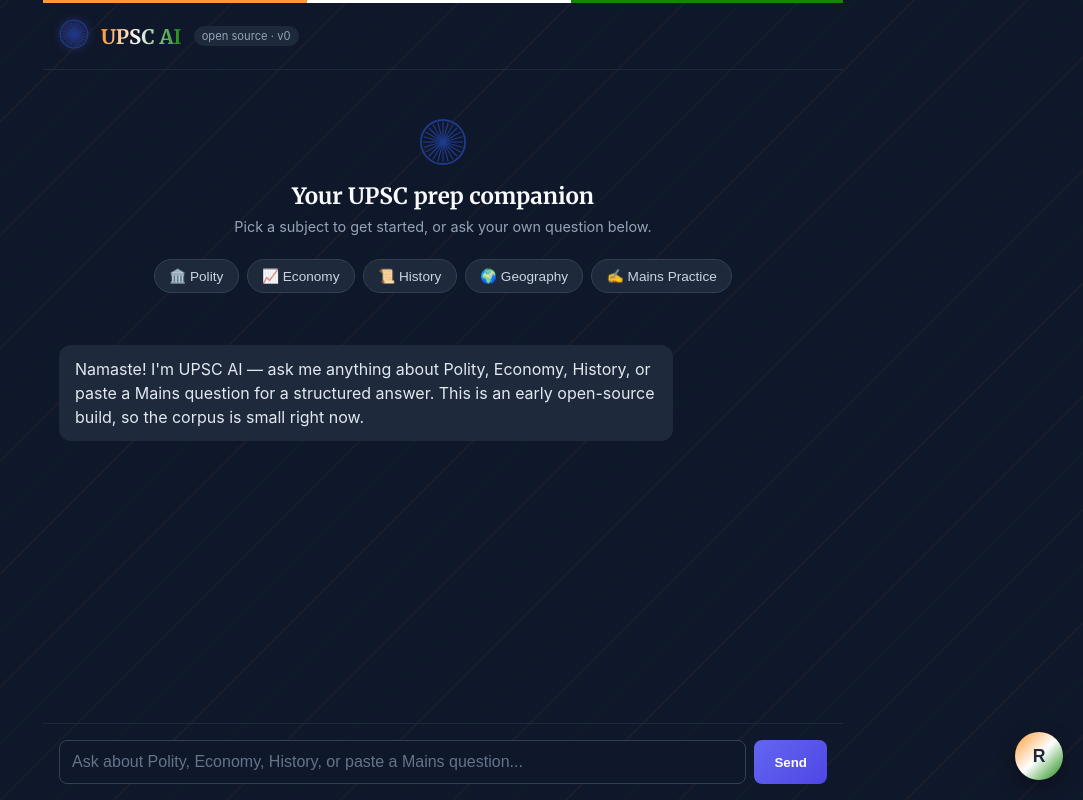
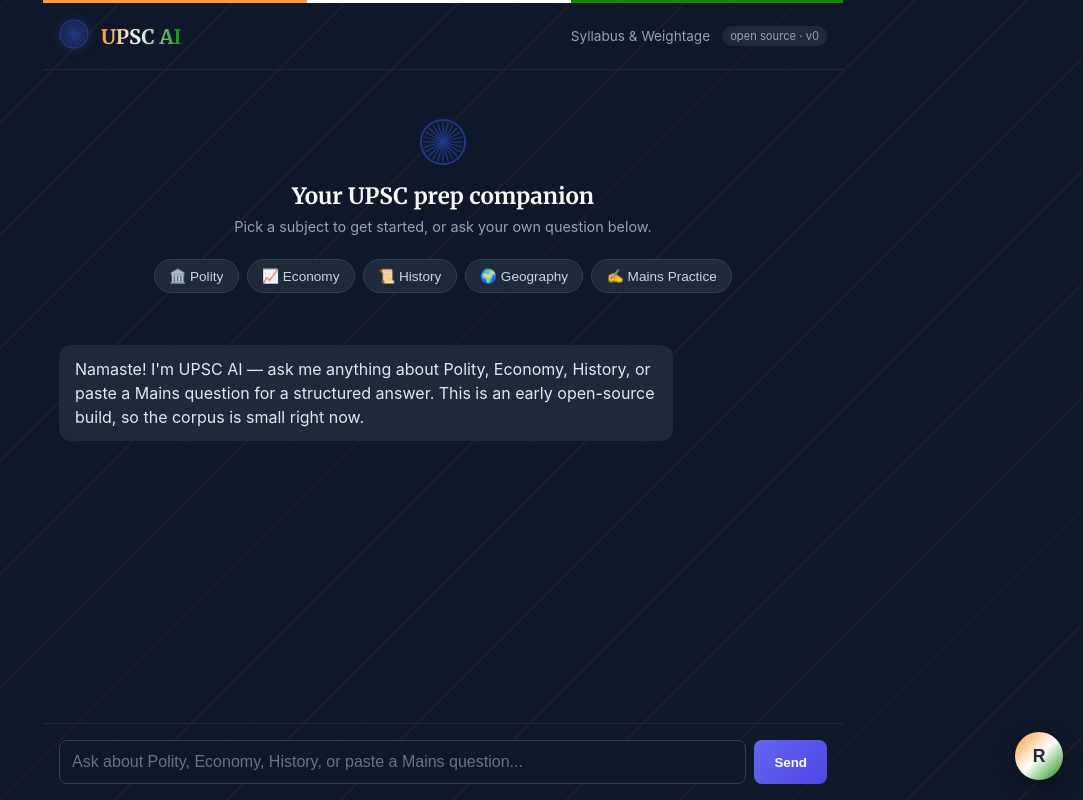
Before and after one commit to Rushabhsindhav/upsc-ai_1, a Next.js app: page / in a window 1280 px wide. Shown: the whole page, without its empty margins (197-1280 px from the left). Built offline with nearby package versions, Linux system fonts and the light colour scheme.

Commit message:
Add navigation link to syllabus page

```diff
--- a/app/page.tsx
+++ b/app/page.tsx
@@ -1,6 +1,7 @@
 "use client";
 
 import { useState, useRef, useEffect } from "react";
+import Link from "next/link";
 import BrandingPopup from "@/components/BrandingPopup";
 import ChakraIcon from "@/components/ChakraIcon";
 
@@ -89,6 +90,9 @@
           <ChakraIcon size={30} />
         </div>
         <h1 style={styles.title}>UPSC AI</h1>
+        <Link href="/syllabus" style={styles.navLink}>
+          Syllabus & Weightage
+        </Link>
         <span style={styles.badge}>open source · v0</span>
       </header>
 
@@ -202,6 +206,12 @@
     padding: "0.2rem 0.5rem",
     borderRadius: "999px",
   },
+  navLink: {
+    marginLeft: "auto",
+    color: "#94a3b8",
+    fontSize: "0.85rem",
+    textDecoration: "none",
+  },
   chatArea: {
     flex: 1,
     overflowY: "auto",
```
